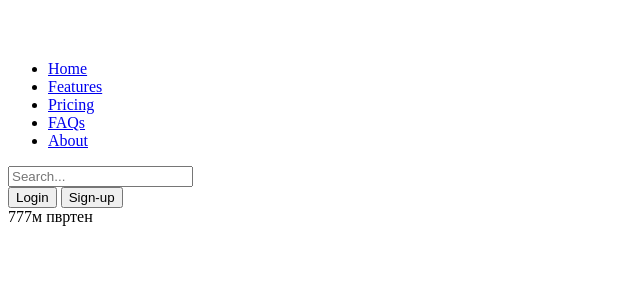
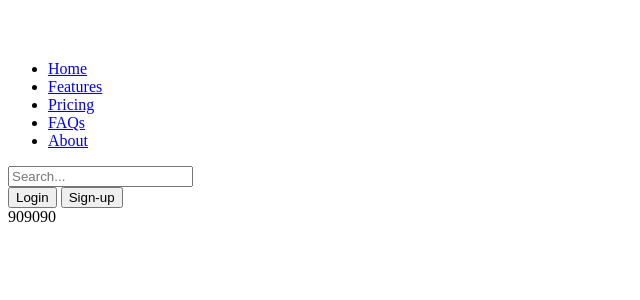
Before and after one commit to Zoreyan/Building-ERP, a Django app: template templates/base.html in a window 1280 px wide. Shown: the top 300 px of the page, without its empty margins (0-640 px from the left). Run offline with Django 5.2, Linux system fonts and the light colour scheme; the template is opened without the code that fills it, so the values that code supplies are empty.

Commit message:
изменил

```diff
--- a/templates/base.html
+++ b/templates/base.html
@@ -33,7 +33,7 @@
           </div>
         </div>
       </header>
-      777м пвртен
+      909090
 
 
 </body>
```
